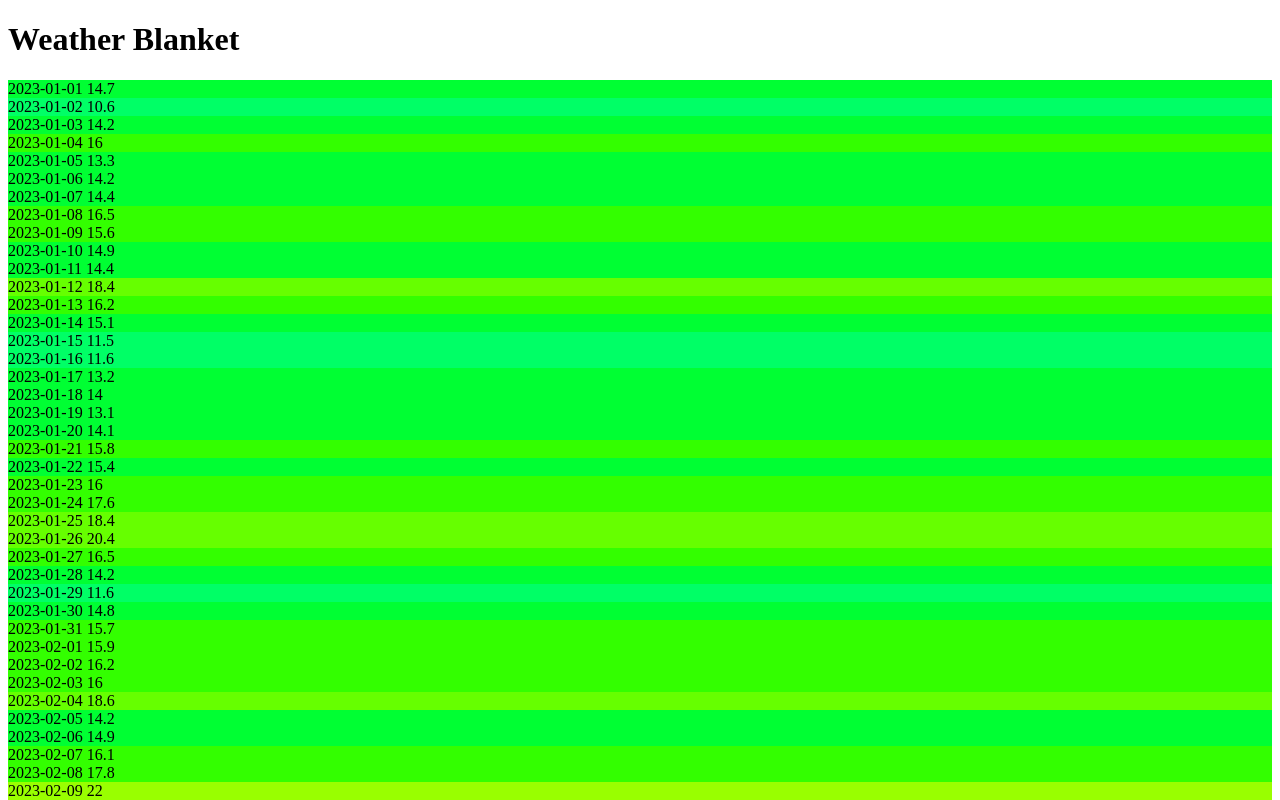
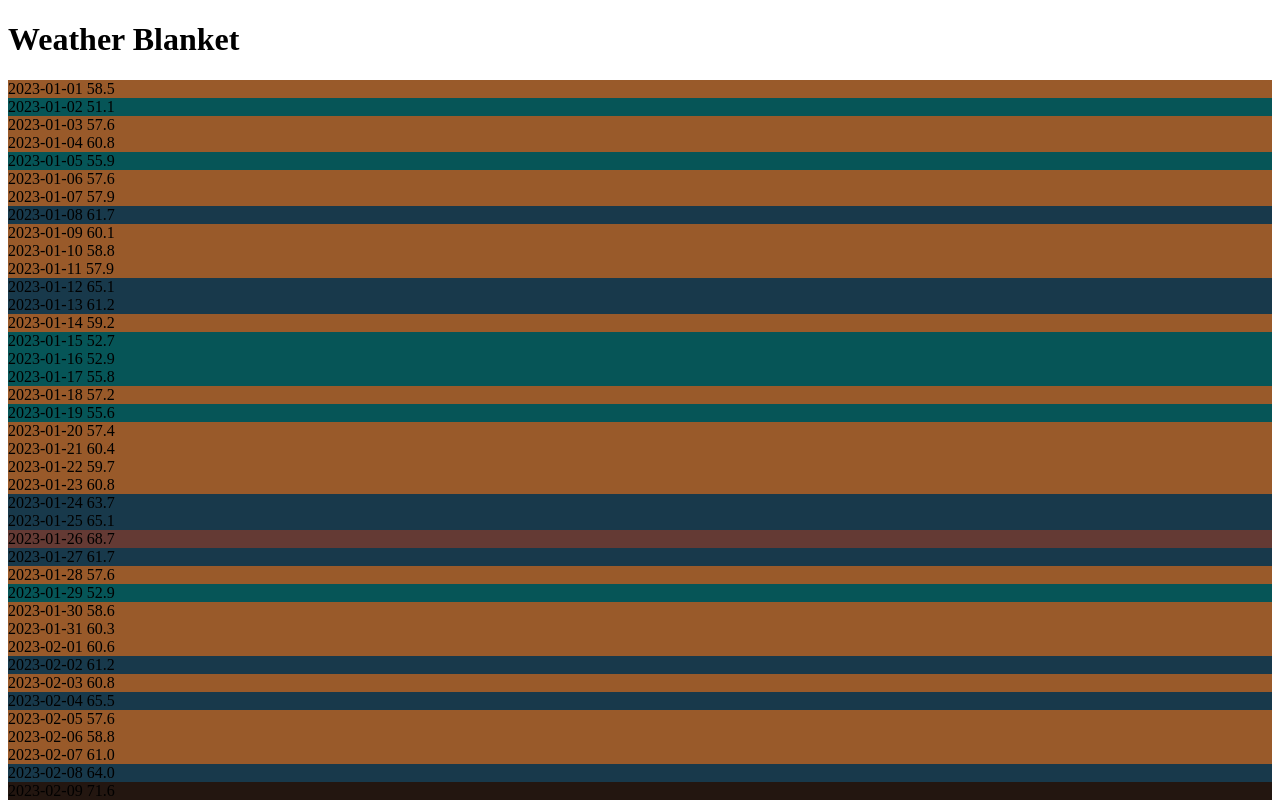
Before and after one commit to ConlynPattison/weather-blanket, a React (Vite) app: page / in a window 1280 px wide. Shown: the top 800 px of the page. Built offline with nearby package versions, Linux system fonts and the light colour scheme.

Commit message:
Added color range and hex codes from suggestions

```diff
--- a/src/App.jsx
+++ b/src/App.jsx
@@ -23,7 +23,17 @@ function App() {
 		"#FF1A00",
 		"#FF0D00",
 		"#FF0000"   // Red
-	]
+	];
+
+	const colorsGabi = [
+		"#c2c8b3", //
+		"#718c8c", //
+		"#065557", //
+		"#995a2a", //
+		"#18394b", //
+		"#643a34", //
+		"#231610", //
+	];
 
 	const fetchJSON = async () => {
 		const data = await fetch("data.json");
@@ -32,10 +42,18 @@ function App() {
 		return jsonData;
 	}
 
+	const cToF = (tempC) => (Number(tempC) * (9.0 / 5.0)) + 32.0
+
 	const setBackgroundColor = (tempArg) => {
-		const tempArgF = (Number(tempArg) * (9.0 / 5.0)) + 32.0
-		const index = Math.floor((tempArgF - 20.0) / 5.0)
-		return colors[index]
+		const tempArgF = cToF(tempArg)
+		if (tempArgF >= 71.0) return colorsGabi[6]
+		if (tempArgF >= 66.0) return colorsGabi[5]
+		if (tempArgF >= 61.0) return colorsGabi[4]
+		if (tempArgF >= 56.0) return colorsGabi[3]
+		if (tempArgF >= 50.0) return colorsGabi[2]
+		if (tempArgF >= 40.0) return colorsGabi[1]
+		return colorsGabi[0]
+
 	}
 
 	useEffect(() => {
@@ -54,7 +72,7 @@ function App() {
 				{
 					data !== null ?
 						data.days.map((day) => {
-							return <div key={day.datetime} style={{ backgroundColor: setBackgroundColor(day.tempmax) }}>{`${day.datetime} ${day.tempmax}`}</div>
+							return <div key={day.datetime} style={{ backgroundColor: setBackgroundColor(day.tempmax) }}>{`${day.datetime} ${cToF(day.tempmax).toPrecision(3)}`}</div>
 						}) :
 						""
 				}
```
